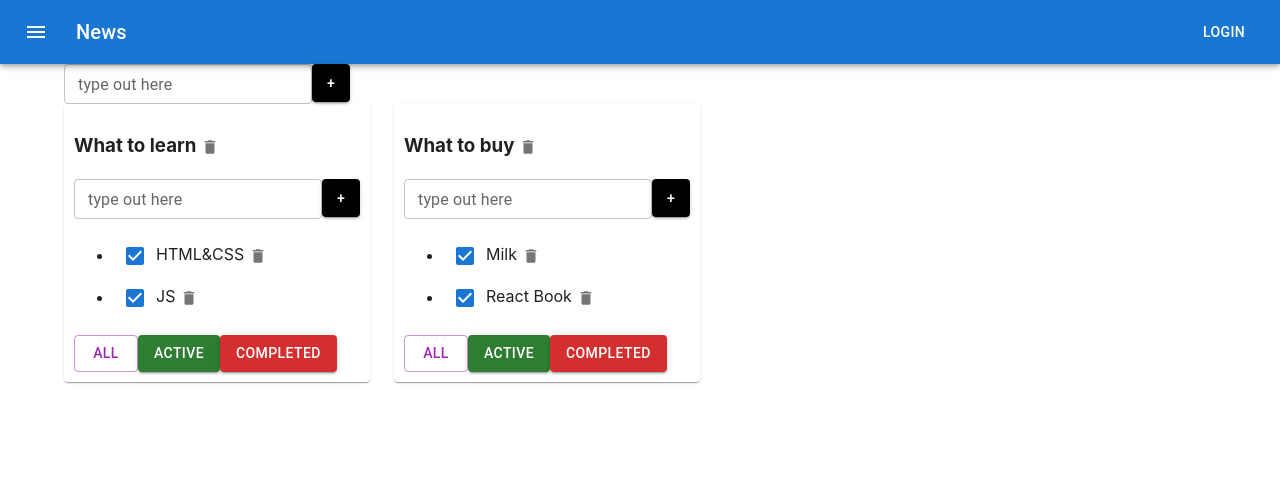
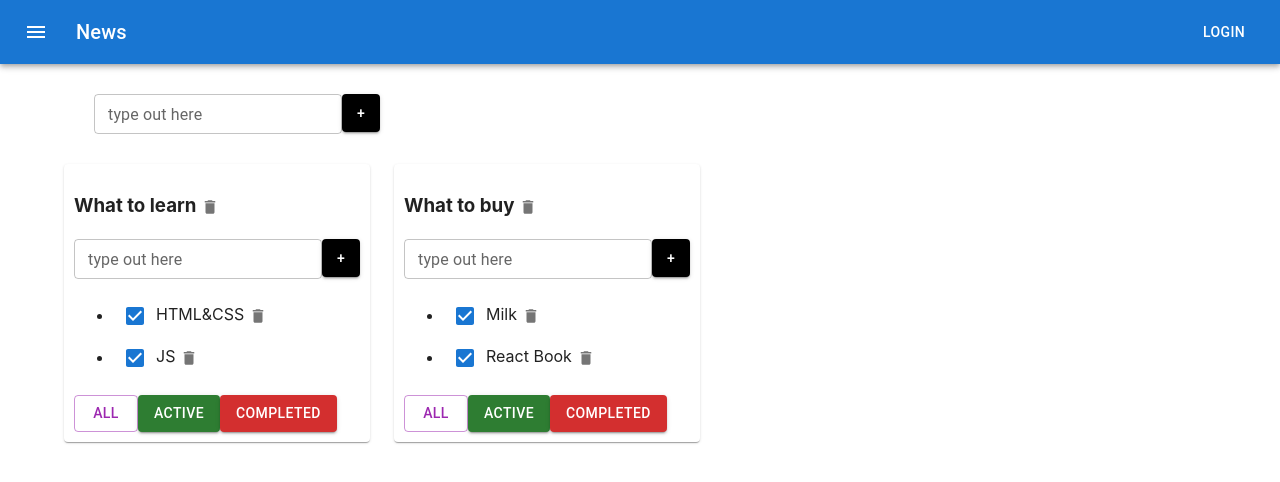
Before and after one commit to WhiteQuennAnn/todolist_01, a React (Create React App) app: page / in a window 1280 px wide. Shown: the top 482 px of the page. Built offline with nearby package versions, Linux system fonts and the light colour scheme.

Commit message:
lesson 7

```diff
--- a/src/App.tsx
+++ b/src/App.tsx
@@ -125,7 +125,8 @@ function App() {
             <ButtonAppBar/>
 
             <Container fixed>
-                <Grid container>
+                <Grid container style={{padding: "30px"}}>
+
                     <AddItemForm addItem={addTodolist}/>
                 </Grid>
 
```
